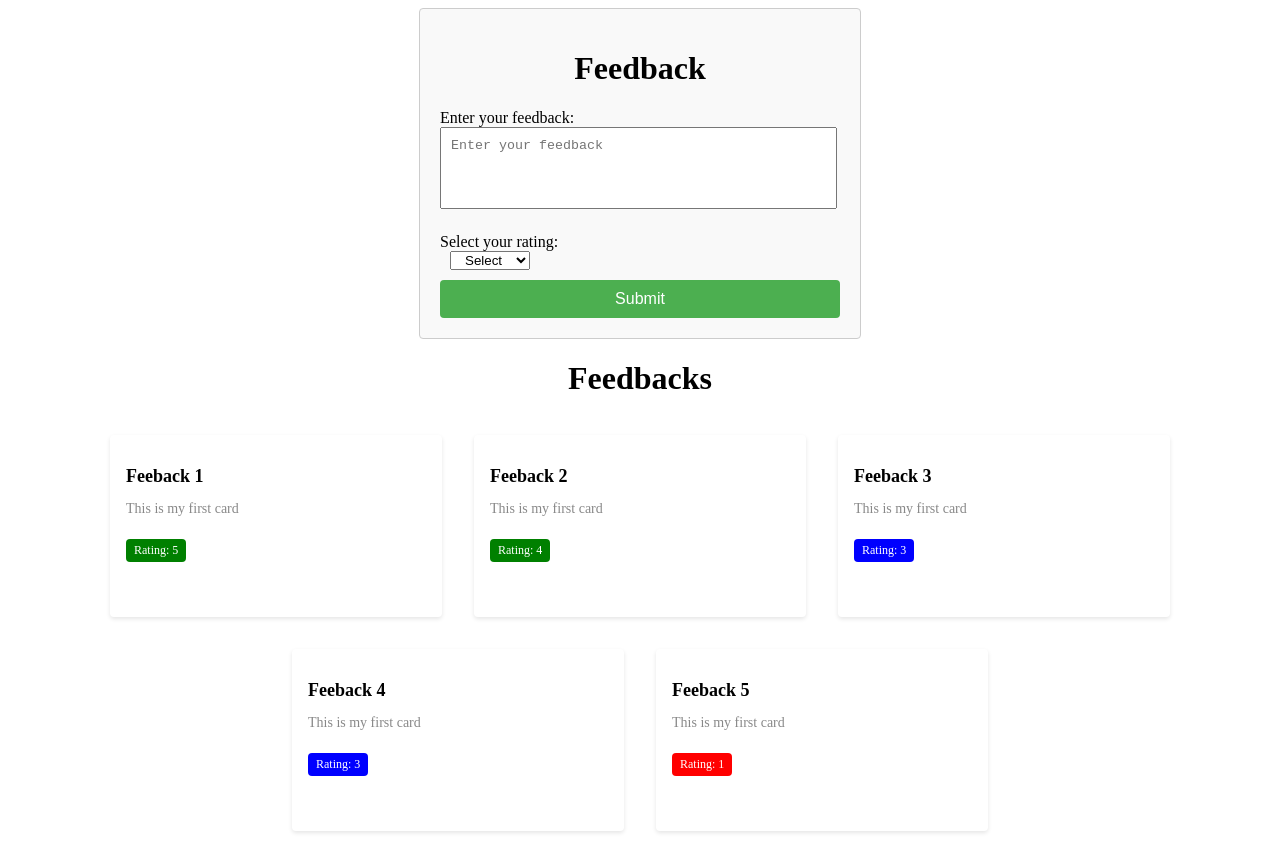
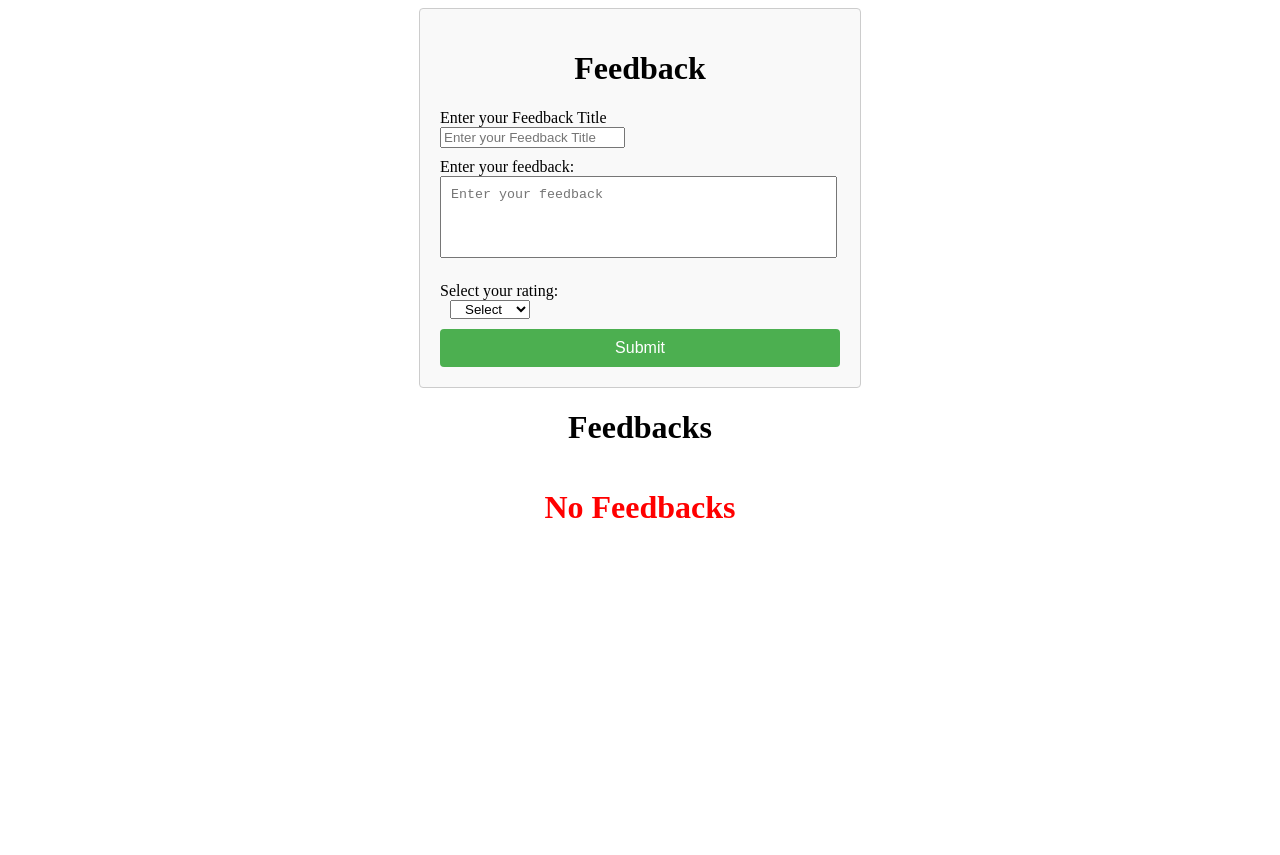
Before and after one commit to MidhaTahir/reactjs-course, a React (Vite) app: page /feedback in a window 1280 px wide. After the commit the page ends 800 px from the top, so only its background shows below. Built offline with nearby package versions, Linux system fonts and the light colour scheme.

Commit message:
add feedback done with contextApi

```diff
--- a/src/App.jsx
+++ b/src/App.jsx
@@ -1,44 +1,22 @@
 // --- Importing Components using index.js --- //
-import { Card,FeedbackForm,FormWithFormik } from "./components";
+import { Card,FeedbackForm,FormWithFormik,FormWithFormikContextApi } from "./components";
 import "./App.css";
+import Feedbacks from "./container/Feedbacks/Feedbacks";
+import { FormProvider } from './context/FormContext';
 
 
 function App() {
   return (
     <>
-    <FormWithFormik/>
+     <FormProvider>
+      <FormWithFormikContextApi/>
+    {/* <FormWithFormik/> */}
     {/* <FeedbackForm /> */}
       <div className="feedbacks">
         <h1 style={{ textAlign: "center" }}>Feedbacks</h1>
-        <div className="all-cards">
-          <Card
-            title={"Feeback 1"}
-            content={"This is my first card"}
-            rating={5}
-            maham={true}
-          />
-          <Card
-            title={"Feeback 2"}
-            content={"This is my first card"}
-            rating={4}
-          />
-          <Card
-            title={"Feeback 3"}
-            content={"This is my first card"}
-            rating={3}
-          />
-          <Card
-            title={"Feeback 4"}
-            content={"This is my first card"}
-            rating={3}
-          />
-          <Card
-            title={"Feeback 5"}
-            content={"This is my first card"}
-            rating={1}
-          />
-        </div>
+       <Feedbacks/>
       </div>
+      </FormProvider>
     </>
   );
 }
--- /dev/null
+++ b/src/components/FeedbackForm/FormWithFormikContextApi.jsx
@@ -0,0 +1,102 @@
+import React, { useContext } from 'react';
+import { Formik, Form, Field, ErrorMessage } from "formik";
+import * as Yup from "yup";
+import Button from "../Button/Button";
+import "./FeedbackForm.css";
+import { motion } from "framer-motion";
+import { FormContext } from '../../context/FormContext';
+
+const FormWithFormikContextApi = () => {
+
+    const { addFormInput } = useContext(FormContext);
+
+  const initialValues = {
+    feedback: "",
+    rating: "",
+    title:""
+  };
+
+  const validationSchema = Yup.object().shape({
+    title: Yup.string().required("Title is required"),
+    feedback: Yup.string()
+      .required("Feedback is required")
+      .min(5, "Feedback must have at least 5 characters"),
+    rating: Yup.string()
+      .required("Rating is required")
+      .min(1, "Rating must be at least 1"),
+  });
+
+  const handleSubmit = (values, { resetForm }) => {
+    // Handle form submission
+    console.log(values);
+    addFormInput(values);
+
+    // Reset form
+    resetForm()
+
+  };
+
+  return (
+    <motion.div
+      className="feedback-container"
+      initial={{ opacity: 0 }} // Initial styles
+      animate={{ opacity: 1 }} // Animation styles
+      transition={{ duration: 1 }} // Animation duration
+    >
+      <h1>Feedback</h1>
+      <Formik
+        initialValues={initialValues}
+        onSubmit={handleSubmit}
+        validationSchema={validationSchema}
+      >
+        <Form>
+        <div className="form-input">
+            <label htmlFor="title">Enter your Feedback Title</label> <br/>
+            <Field
+              className="feedback-title"
+              as="input"
+              id="title"
+              name="title"
+              placeholder="Enter your Feedback Title"
+
+            />
+            <ErrorMessage name="title" component="div" className="error" />
+          </div>
+          <div className="form-input">
+            <label htmlFor="feedback">Enter your feedback:</label>
+            <Field
+              className="feedback-textarea"
+              as="textarea"
+              id="feedback"
+              name="feedback"
+              placeholder="Enter your feedback"
+              rows={4}
+              cols={45}
+            />
+            <ErrorMessage name="feedback" component="div" className="error" />
+          </div>
+          <div className="form-input">
+            <label htmlFor="feedback-rating">Select your rating:</label> <br />
+            <Field
+              as="select"
+              id="feedback-rating"
+              className="feedback-rating"
+              name="rating"
+            >
+              <option value="">Select</option>
+              <option value="1">1 Star</option>
+              <option value="2">2 Star</option>
+              <option value="3">3 Star</option>
+              <option value="4">4 Star</option>
+              <option value="5">5 Star</option>
+            </Field>
+            <ErrorMessage name="rating" component="div" className="error" />
+          </div>
+          <Button type="submit">Submit</Button>{" "}
+        </Form>
+      </Formik>
+    </motion.div>
+  );
+};
+
+export default FormWithFormikContextApi;
--- a/src/components/index.js
+++ b/src/components/index.js
@@ -1,5 +1,6 @@
 import Card from "./Card/Card";
 import FeedbackForm from "./FeedbackForm/FeedbackForm";
 import FormWithFormik from "./FeedbackForm/FormWithFormik";
+import FormWithFormikContextApi from "./FeedbackForm/FormWithFormikContextApi";
 // Exporting all the components from this file
-export { Card ,FeedbackForm,FormWithFormik};
+export { Card ,FeedbackForm,FormWithFormik,FormWithFormikContextApi};
--- /dev/null
+++ b/src/container/Feedbacks/Feedbacks.jsx
@@ -0,0 +1,31 @@
+import React, { useContext } from "react";
+import { Card } from "../../components";
+import { FormContext } from '../../context/FormContext';
+
+const Feedbacks = () => {
+  const { formInputs } = useContext(FormContext);
+console.log(formInputs);
+  return (
+    <>
+      <div className="all-cards">
+
+        {
+          formInputs.length === 0 ? <h1 style={{textAlign:"center",color:"red"}}>No Feedbacks</h1> :
+          formInputs.map((input) => {
+            return (
+              <Card
+                key={input.id}
+                title={input.title}
+                content={input.feedback}
+                rating={input.rating}
+              />
+            );
+          })
+        }
+
+      </div>
+    </>
+  );
+};
+
+export default Feedbacks;
--- /dev/null
+++ b/src/context/FormContext.jsx
@@ -0,0 +1,17 @@
+import React, { createContext, useState } from 'react';
+
+export const FormContext = createContext();
+
+export const FormProvider = ({ children }) => {
+  const [formInputs, setFormInputs] = useState([]);
+
+  const addFormInput = (input) => {
+    setFormInputs([...formInputs, input]);
+  };
+
+  return (
+    <FormContext.Provider value={{ formInputs, addFormInput }}>
+      {children}
+    </FormContext.Provider>
+  );
+};
--- a/src/main.jsx
+++ b/src/main.jsx
@@ -1,7 +1,6 @@
 import React from 'react'
 import ReactDOM from 'react-dom/client'
 import App from './App.jsx'
-// import './index.css'
 
 ReactDOM.createRoot(document.getElementById('root')).render(
   <React.StrictMode>
```
